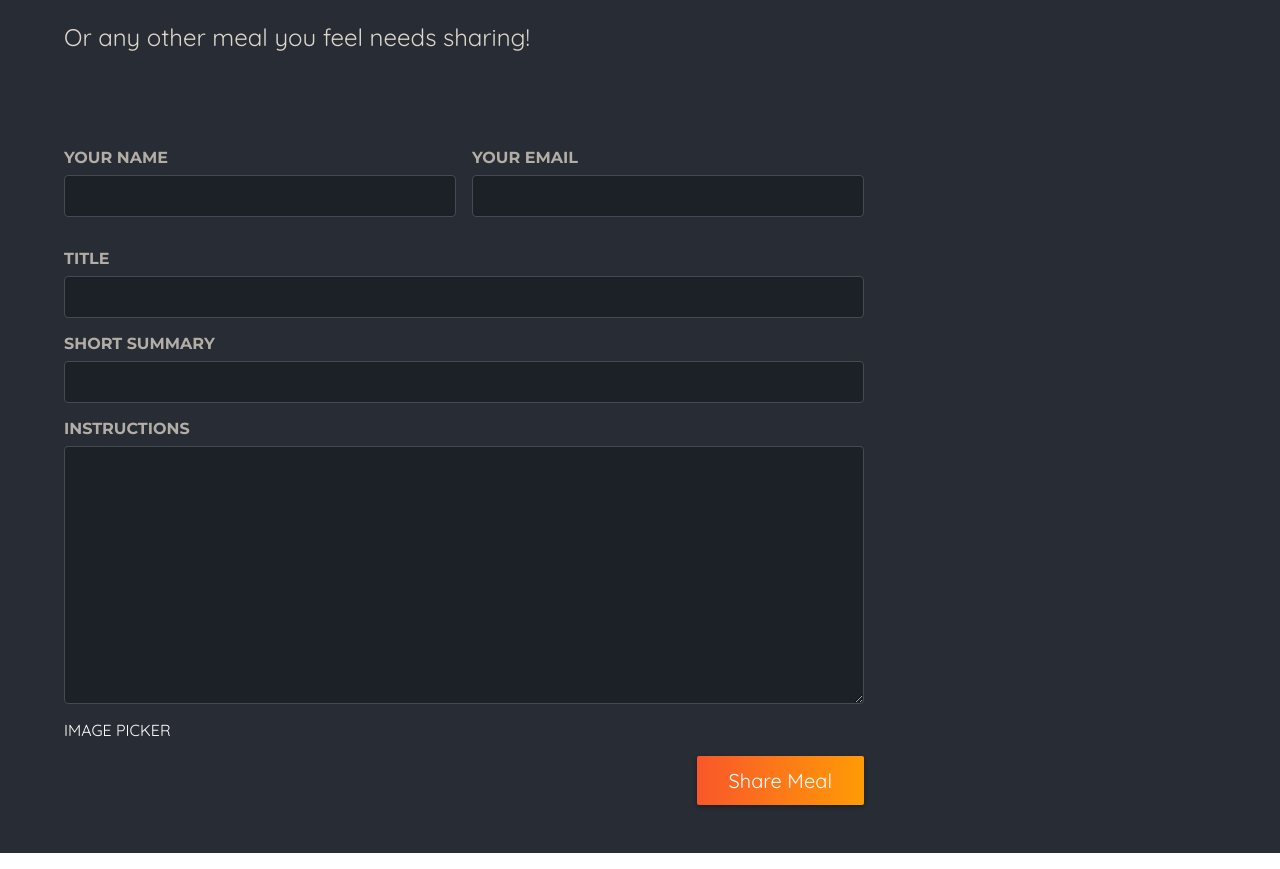
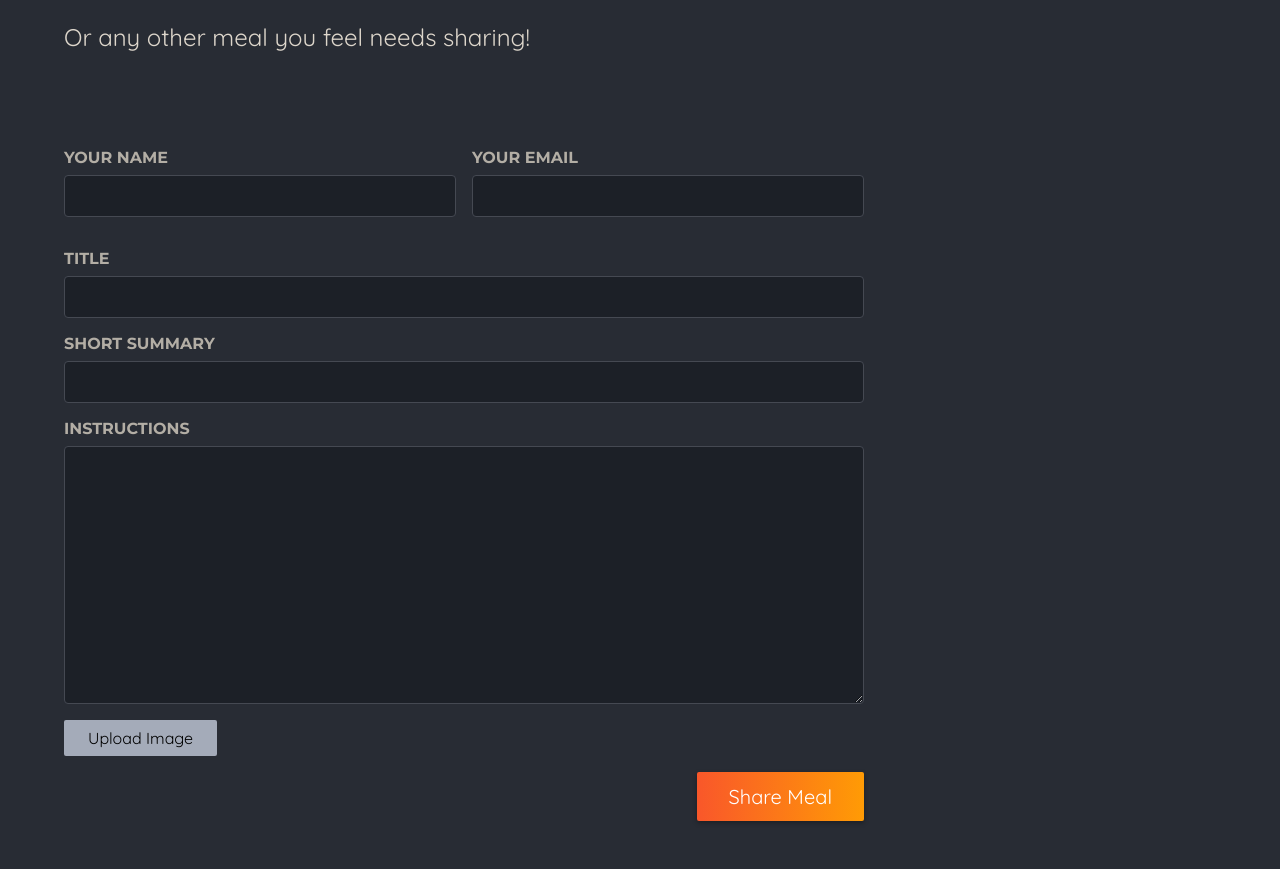
Before and after one commit to kristindyulgeryan/NextJS-The-Foodies-App, a Next.js app in the folder my-app/: page /meals/share in a window 1280 px wide. Shown: the part 260-1129 px from the top of the page. Built offline with nearby package versions, Linux system fonts and the light colour scheme.

Commit message:
Add custom image picker input component.

```diff
--- a/my-app/app/meals/share/page.js
+++ b/my-app/app/meals/share/page.js
@@ -1,3 +1,4 @@
+import ImagePicker from "@/components/meals/image-picker";
 import classes from "./page.module.css";
 
 export default function ShareMealPage() {
@@ -38,7 +39,7 @@ export default function ShareMealPage() {
               required
             ></textarea>
           </p>
-          IMAGE PICKER
+          <ImagePicker />
           <p className={classes.actions}>
             <button type="submit">Share Meal</button>
           </p>
--- /dev/null
+++ b/my-app/components/meals/image-picker.js
@@ -0,0 +1,33 @@
+"use client";
+
+import { useRef } from "react";
+import classes from "./image-picker.module.css";
+
+export default function ImagePicker({ label, name }) {
+  const imageInput = useRef();
+  function handlePickClick() {
+    imageInput.current.click();
+  }
+  return (
+    <div className={classes.picker}>
+      <label htmlFor={name}>{label}</label>
+      <div className={classes.controls}>
+        <input
+          className={classes.input}
+          type="file"
+          id={name}
+          name={name}
+          accept="image/png, image/jpeg"
+          ref={imageInput}
+        />
+        <button
+          type="button"
+          className={classes.button}
+          onClick={handlePickClick}
+        >
+          Upload Image
+        </button>
+      </div>
+    </div>
+  );
+}
--- /dev/null
+++ b/my-app/components/meals/image-picker.module.css
@@ -0,0 +1,45 @@
+.controls {
+  display: flex;
+  align-items: flex-start;
+  gap: 1.5rem;
+  margin-bottom: 1rem;
+}
+
+.picker .input {
+  display: none;
+}
+
+.picker .button {
+  border: 0;
+  padding: 0.5rem 1.5rem;
+  background: #a4abb9;
+  border-radius: 2px;
+  cursor: pointer;
+  font: inherit;
+}
+
+.picker .button:hover,
+.picker .button:focus {
+  background: #b3b9c6;
+}
+
+.preview {
+  width: 10rem;
+  height: 10rem;
+  border: 2px solid #a4abb9;
+  display: flex;
+  justify-content: center;
+  align-items: center;
+  text-align: center;
+  color: #a4abb9;
+  position: relative;
+}
+
+.preview p {
+  margin: 0;
+  padding: 1rem;
+}
+
+.preview img {
+  object-fit: cover;
+}
```
